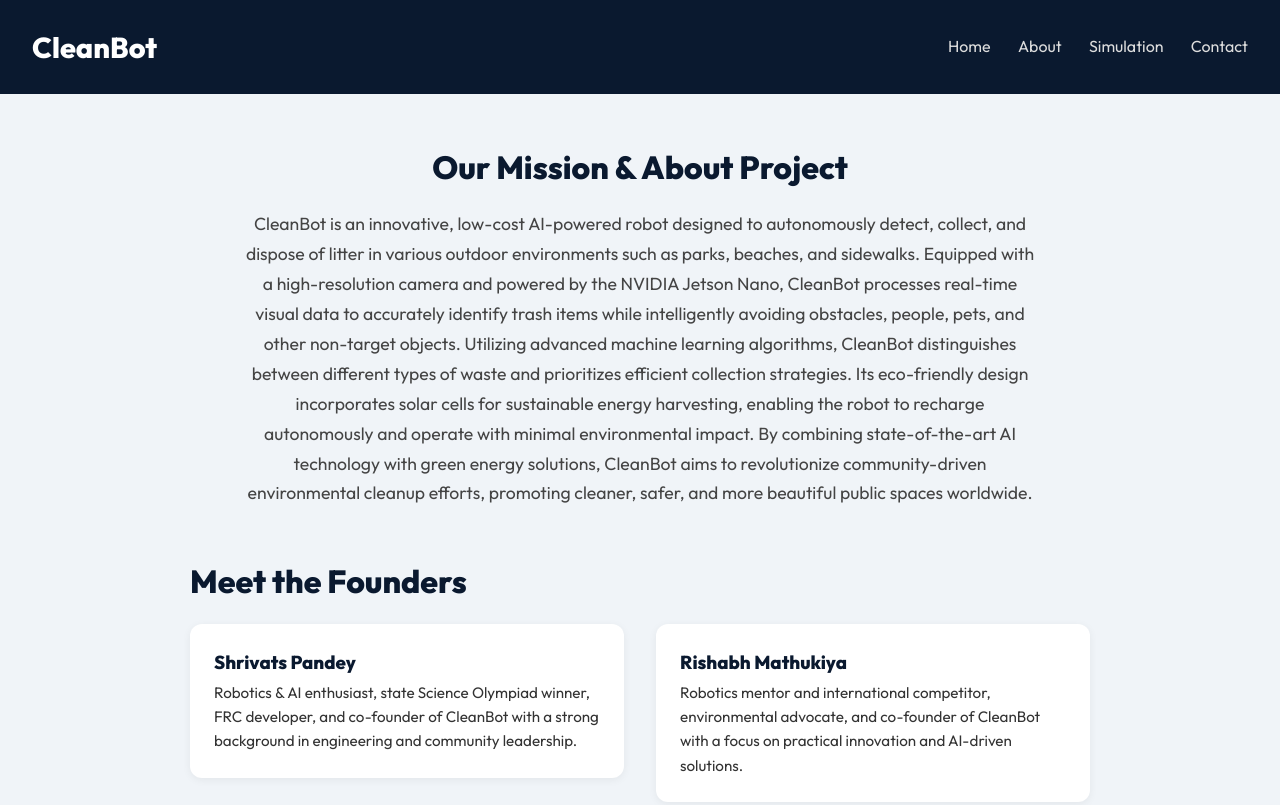
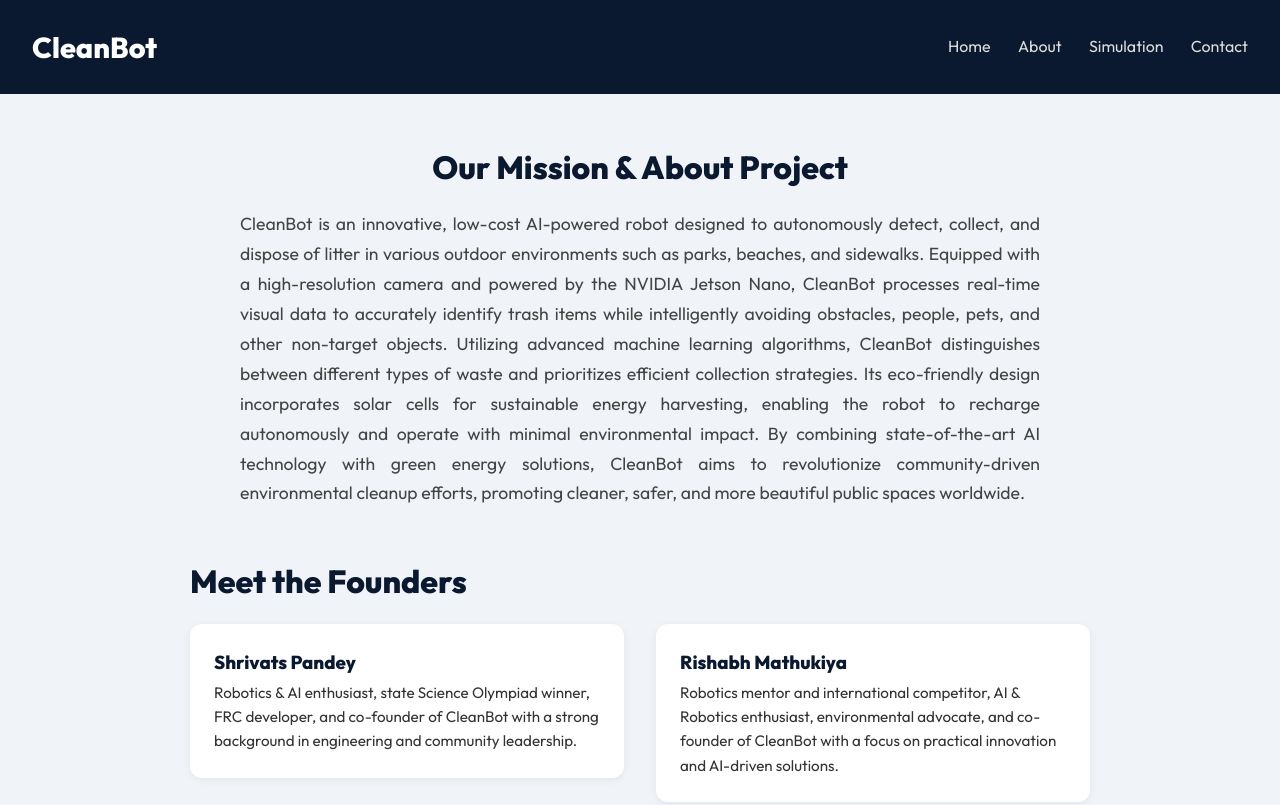
Before and after one commit to Axel-Droi/CleanBot, a website: page HTML/about.html in a window 1280 px wide. Shown: the top 805 px of the page. Drawn offline with Linux system fonts and the light colour scheme.

Commit message:
Minor changes on about page

```diff
--- a/CSS/CleanBot.css
+++ b/CSS/CleanBot.css
@@ -98,11 +98,7 @@ main {
   margin-bottom: 1rem;
 }
 
-.about-section p {
-  font-size: 1.1rem;
-  color: #444;
-  line-height: 1.7;
-}
+/*   */
 
 /* ===== Team Section ===== */
 .team {
@@ -305,7 +301,7 @@ nav {
   font-size: 1.1rem;
   line-height: 1.7;
   color: #444;
-  text-align: center;
+  text-align: justify;
 }
 /* ===== Founder Name Hover Animation ===== */
 .team .member a h3 {
--- a/HTML/about.html
+++ b/HTML/about.html
@@ -47,7 +47,7 @@
           <div class="member">
             <h3>Rishabh Mathukiya</h3>
             <p>
-              Robotics mentor and international competitor, environmental advocate, and co-founder of CleanBot with a focus on practical innovation and AI-driven solutions.
+              Robotics mentor and international competitor, AI & Robotics enthusiast, environmental advocate, and co-founder of CleanBot with a focus on practical innovation and AI-driven solutions.
             </p>
           </div>
         </a>
```
Also changed, not shown: HTML/contact.html (+1 -1 lines).
